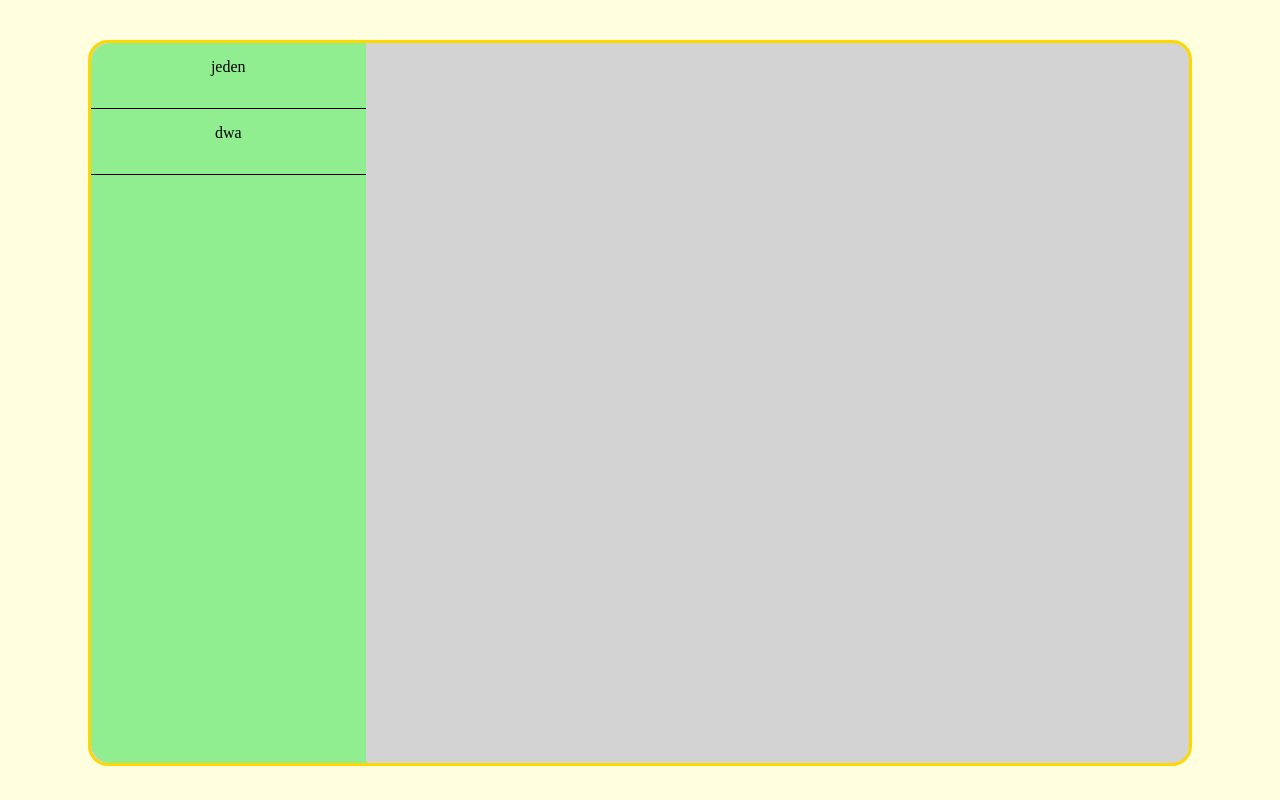
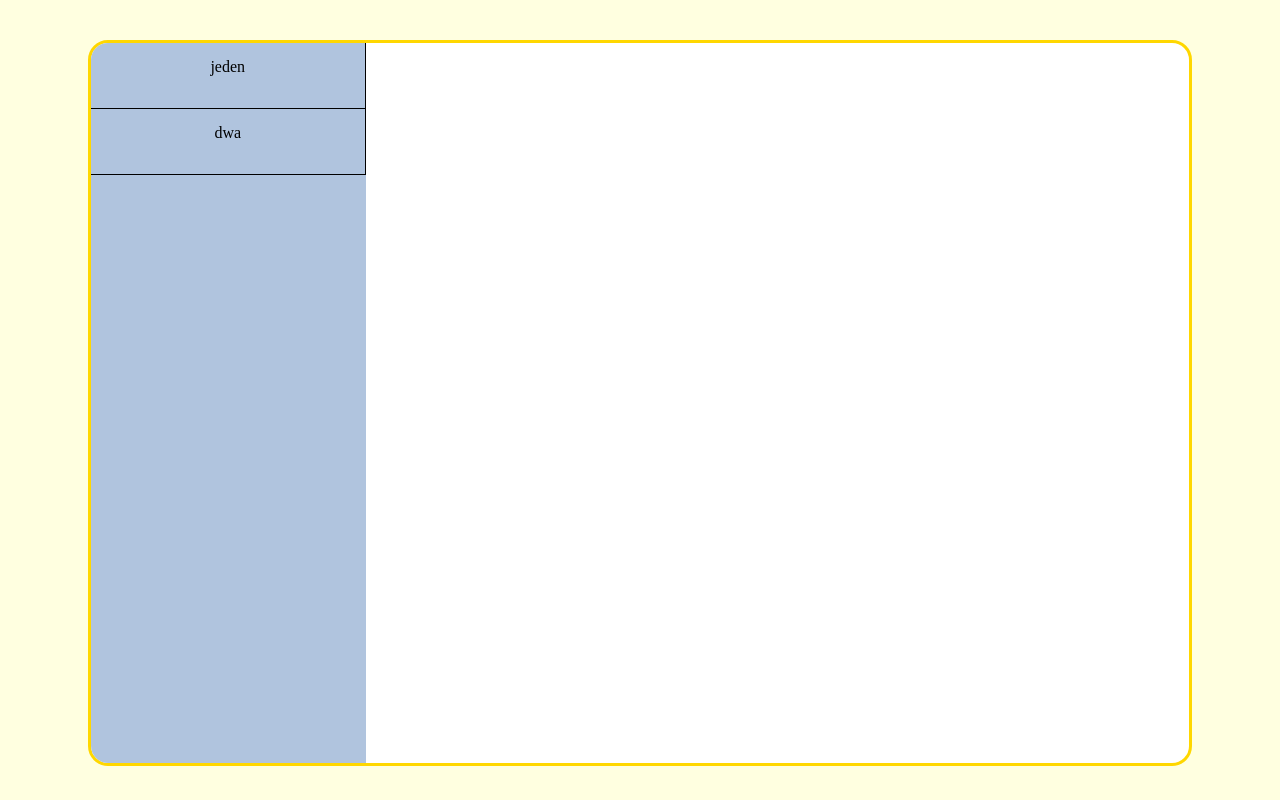
Before and after one commit to Solpaw/ChecklistFront, a website built with webpack: page index.html in a window 1280 px wide. Built offline with nearby package versions, Linux system fonts and the light colour scheme.

Commit message:
fix: some styling

```diff
--- a/src/js/index.js
+++ b/src/js/index.js
@@ -2,10 +2,11 @@ import '../style/style.scss';
 import {renderContainer} from './container.js';
 import List from './List.js';
 import Task from './Task.js';
+import {listResetStyle,styleSelected} from './styles.js';
 
 window.onload = () => {
-    const tasks1 = [new Task('ale'),new Task('jazda!!')];
-    const tasks2 = [new Task('dawaj'),new Task('lecimy'), new Task('uaaaa')];
+    const tasks1 = [new Task('test'),new Task('test2')];
+    const tasks2 = [new Task('więcej'),new Task('testów'), new Task('chyba działa')];
     const list = [new List('jeden',tasks1),new List('dwa',tasks2)];
     renderContainer(list);
 
@@ -14,6 +15,8 @@ window.onload = () => {
         const item = document.querySelector(`.listItem:nth-child(${i})`);
         item.addEventListener('click', (e) => {
             list[e.target.id].displayTasks();
+            listResetStyle(list.length);
+            styleSelected(e.target);
         });
     }
 }
--- /dev/null
+++ b/src/js/styles.js
@@ -0,0 +1,14 @@
+const listResetStyle = (count) => {
+    for(let i=1;i<=count;i++) {
+        const item = document.querySelector(`.listItem:nth-child(${i})`);
+        item.style.backgroundColor = 'lightsteelblue';
+        item.style.borderRight = '1px solid black';
+    }
+}
+
+const styleSelected = (item) => {
+    item.style.borderRight = '1px dashed black';
+    item.style.backgroundColor = 'white';
+}
+
+module.exports = {listResetStyle, styleSelected};
--- a/src/style/style.scss
+++ b/src/style/style.scss
@@ -3,7 +3,7 @@ body {
     overflow: hidden;
 
     .mainContainer {
-        background: lightgray;
+        background: white;
         margin-top: 5vh;
         margin-left: 10vh;
         margin-right: 10vh;
@@ -13,21 +13,24 @@ body {
         display: flex;
 
         .listContainer {
-            background: lightgreen;
+            background: lightsteelblue;
             flex: 1;
-            border-radius: 20px 0 0 20px;
+            border-radius: 17px 0 0 17px;
+            overflow: auto;
 
             .listItem {
                 border-bottom: 1px solid black;
                 text-align: center;
                 height: 50px;
                 padding-top: 15px;
+                border-right: 1px solid black;
             }
 
         }
 
         .taskContainer {
             flex: 3;
+            overflow: auto;
 
             .taskItem {
                 border-bottom: 1px solid black;
```
